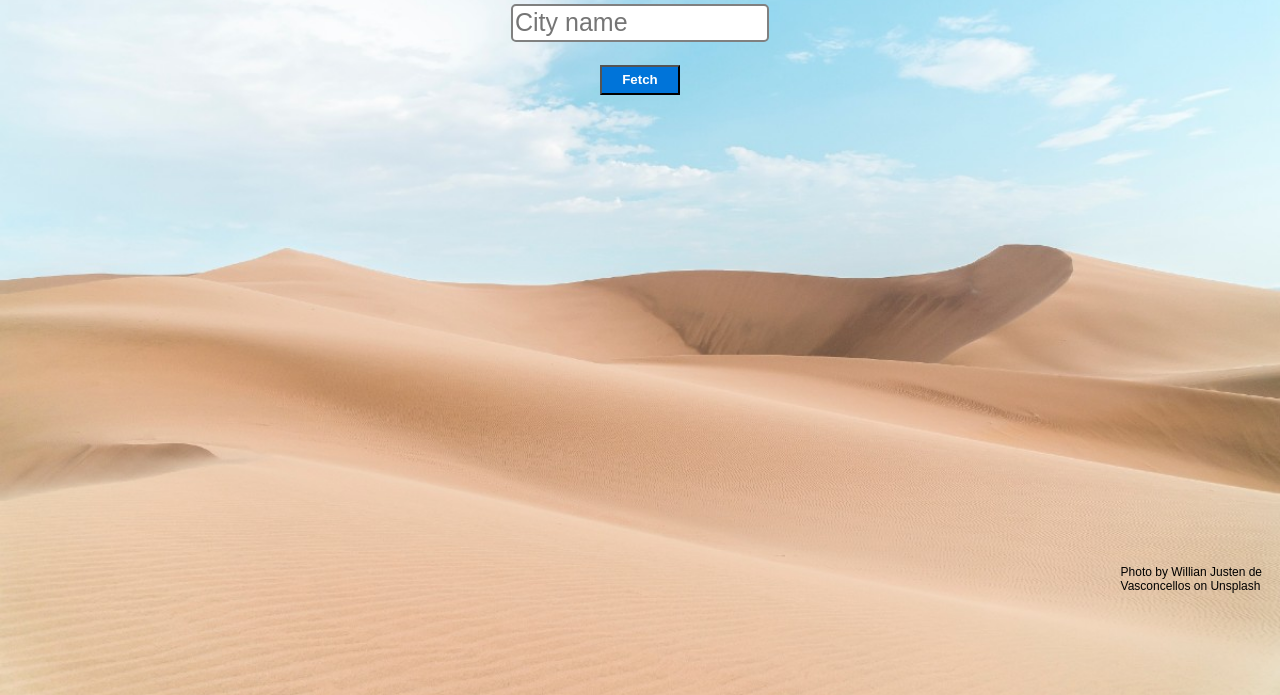
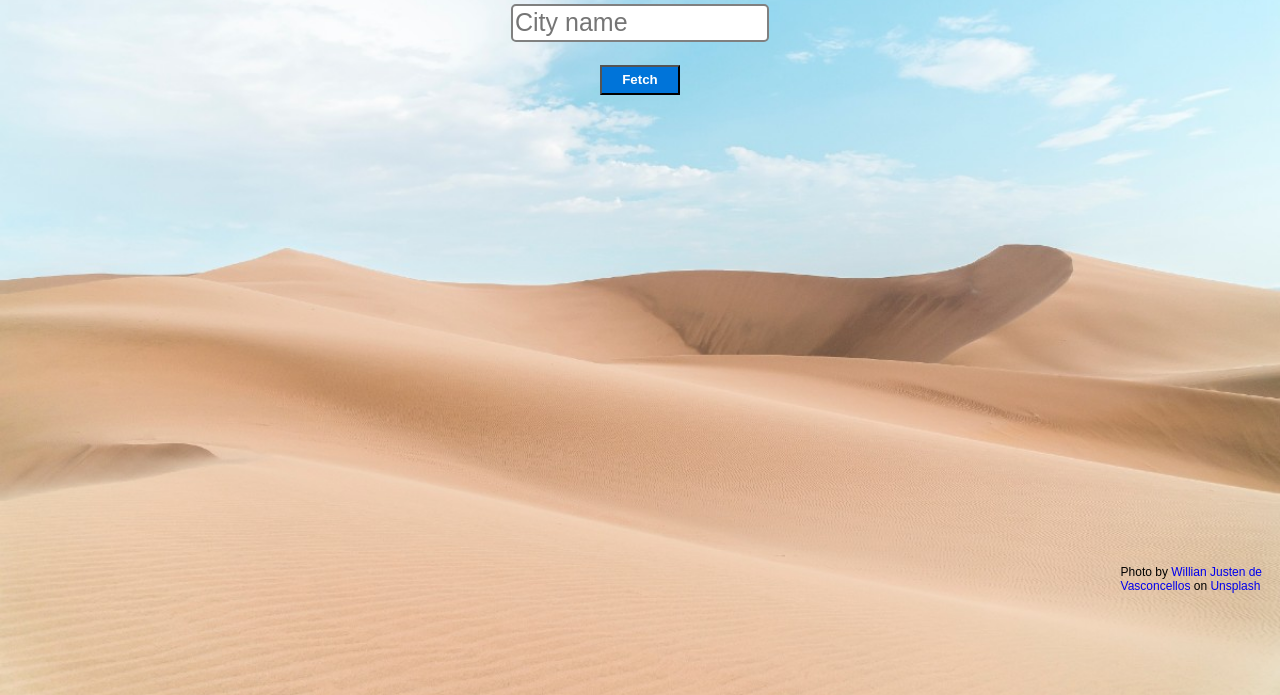
Before and after one commit to deb17/weather, a plain HTML site: page index.html in a window 1280 px wide. Shown: the part 105-800 px from the top of the page. Drawn offline with Linux system fonts and the light colour scheme.

Commit message:
Photo credit links

```diff
--- a/index.html
+++ b/index.html
@@ -40,8 +40,14 @@
     </div>
     <div id="credits">
       <span
-        >Photo by Willian Justen de<br />
-        Vasconcellos on Unsplash</span
+        >Photo by
+        <a
+          href="https://unsplash.com/@willianjusten?utm_source=unsplash&utm_medium=referral&utm_content=creditCopyText"
+          target="_blank"
+          >Willian Justen de<br />
+          Vasconcellos</a
+        >
+        on <a href="https://unsplash.com" target="_blank">Unsplash</a></span
       >
     </div>
     <script src="./main.js"></script>
--- a/style.css
+++ b/style.css
@@ -68,3 +68,7 @@ body {
   float: right;
   margin: 10px;
 }
+
+#credits a {
+  text-decoration: none;
+}
```
